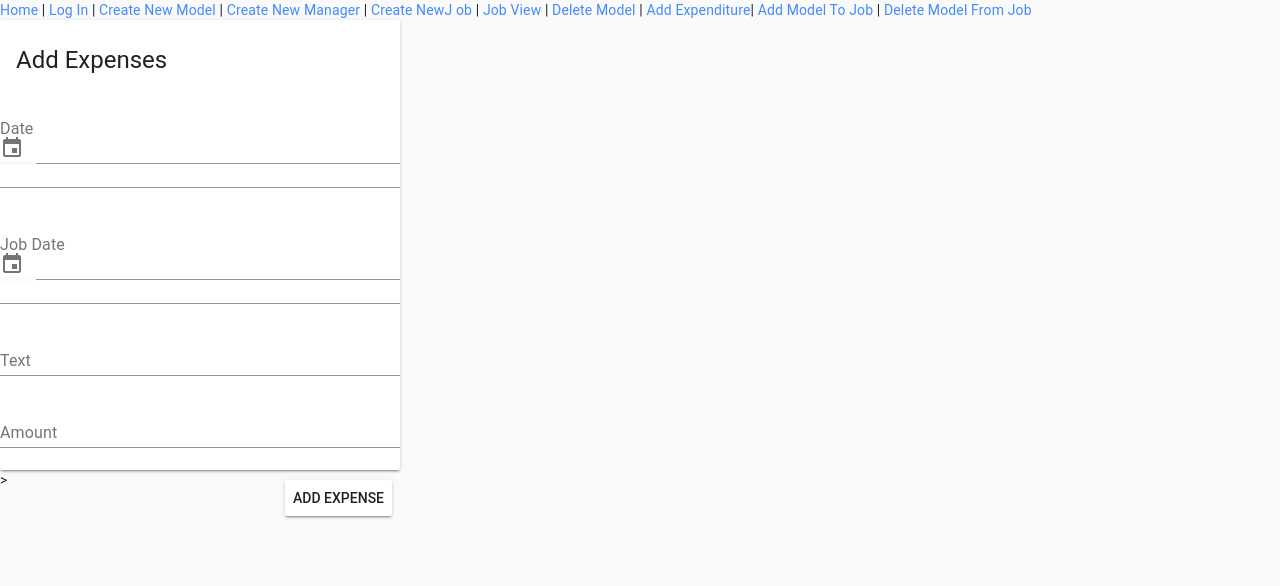
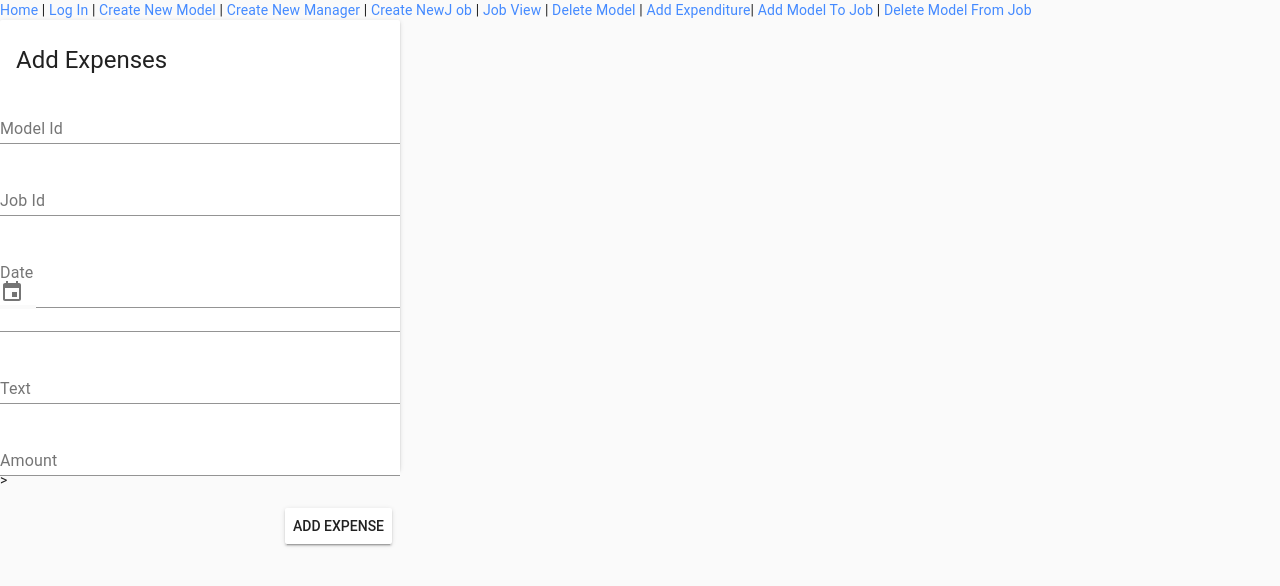
Before and after one commit to oskarvedel/guiex3, a Vue app in the folder modelsApp/: page /AddExpenditure in a window 1280 px wide. Shown: the top 586 px of the page. Built offline with nearby package versions, Linux system fonts and the light colour scheme.

Commit message:
Virker med en klassisk sen aften hotfix

```diff
--- a/modelsApp/src/components/AddExpenditure.vue
+++ b/modelsApp/src/components/AddExpenditure.vue
@@ -7,13 +7,18 @@
                 </md-card-header>
                 <md-content>
                     <md-field>
-                        <label>Date</label>
-                        <md-datepicker v-model="date" />
+                        <label>Model Id</label>
+                        <md-input v-model="ModelId" />
                     </md-field>
 
                     <md-field>
-                        <label>Job Date</label>
-                        <md-datepicker v-model="JobId" />
+                        <label>Job Id</label>
+                        <md-input v-model="JobId" />
+                    </md-field>
+
+                    <md-field>
+                        <label>Date</label>
+                        <md-datepicker v-model="date" />
                     </md-field>
 
                     <md-field>
```
